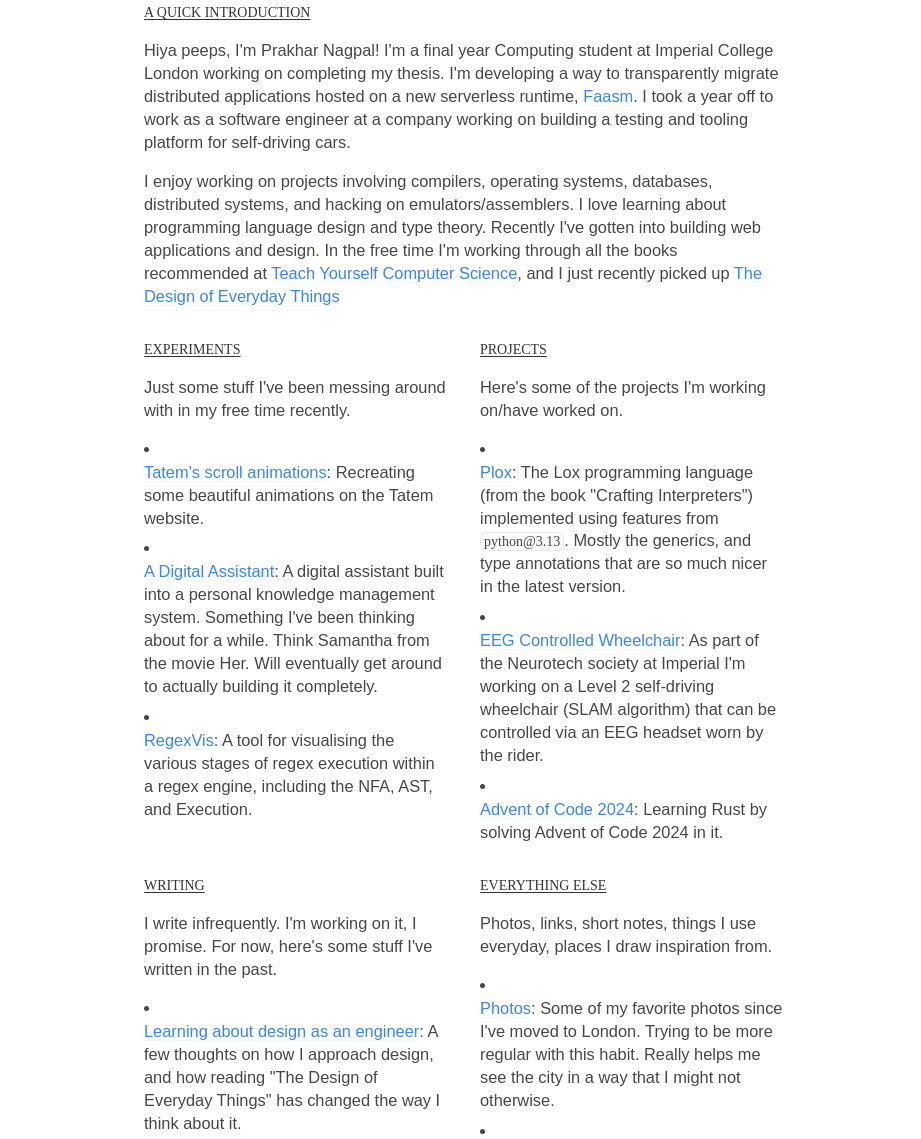
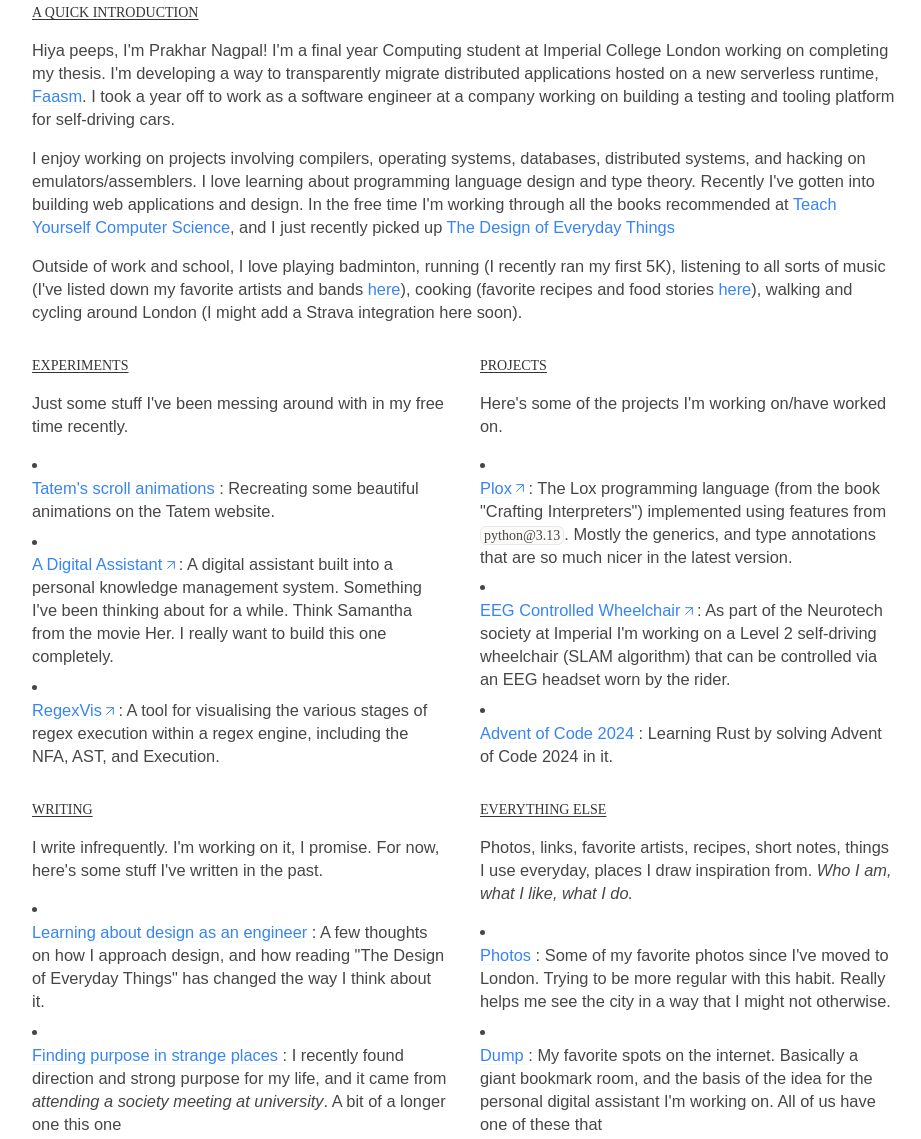
Before and after one commit to slightlybelowzen/prakharnagpal, an Astro site: page / in a window 1280 px wide. Shown: the part 77-1216 px from the top of the page, without its empty margins (176-1097 px from the left). Built offline with nearby package versions, Linux system fonts and the light colour scheme; Astro itself is replaced by a stand-in of ours.

Commit message:
somethign

```diff
--- a/src/data/homePageData.ts
+++ b/src/data/homePageData.ts
@@ -9,13 +9,13 @@
         title: "Tatem's scroll animations",
         description: `Recreating some beautiful animations on the Tatem website.`,
         link: "/experiments/tatem",
-        external: true,
+        external: false,
       },
       {
         title: "A Digital Assistant",
         description: `A digital assistant built into a personal knowledge management system.
                 Something I've been thinking about for a while. Think Samantha from the movie Her.
-                Will eventually get around to actually building it completely.`,
+                I really want to build this one completely.`,
         link: "https://noto.prakharnagpal.com",
         external: true,
       },
@@ -76,7 +76,8 @@
     ],
   },
   "everything else": {
-    description: `Photos, links, short notes, things I use everyday, places I draw inspiration from.`,
+    description: `Photos, links, favorite artists, recipes, short notes,
+    things I use everyday, places I draw inspiration from. <i>Who I am, what I like, what I do.</i>`,
     items: [
       {
         title: "Photos",
--- a/src/layouts/Layout.astro
+++ b/src/layouts/Layout.astro
@@ -14,7 +14,7 @@
 		<title>Prakhar Nagpal | Slightlybelowzen</title>
 	</head>
 	<body>
-		<main class="max-w-2xl mx-auto md:py-20 py-10 px-4 flex flex-col gap-4">
+		<main class="max-w-2xl xl:max-w-4xl mx-auto md:py-20 py-10 px-4 flex flex-col gap-4">
 			<slot />
 		</main>
 	</body>
--- a/src/pages/404.astro
+++ b/src/pages/404.astro
@@ -1,5 +1,6 @@
 ---
 const { pathname } = Astro.url;
+console.log(pathname);
 import Layout from "../layouts/Layout.astro";
 ---
 
--- a/src/pages/index.astro
+++ b/src/pages/index.astro
@@ -1,6 +1,7 @@
 ---
 import Layout from "../layouts/Layout.astro";
 import { homePageData } from "../data/homePageData";
+import ArrowUpRight from "../assets/icons/arrow-up-right.svg";
 ---
 
 <Layout>
@@ -24,6 +25,11 @@
         The Design of Everyday Things
       </a>
     </p>
+    <p>
+      Outside of work and school, I love playing badminton, running (I recently ran my first 5K), listening to all sorts of music
+      (I've listed down my favorite artists and bands <a href="/dump/music">here</a>), cooking
+      (favorite recipes and food stories <a href="/dump/food">here</a>), walking and cycling around London (I might add a Strava integration here soon).
+    </p>
   </section>
   <section class="mt-4 grid md:grid-cols-2 grid-cols-1 gap-8">
     {Object.entries(homePageData).map(([key, value]) => (
@@ -34,7 +40,7 @@
           {value.items.map((item) => (
             <li>
               <p>
-                <a href={item.link}>{item.title}</a>: <span set:html={item.description} />
+                <a href={item.link}>{item.title} {item.external && <ArrowUpRight class="inline w-4 h-4 -ml-1 mb-0.5" />}</a>: <span set:html={item.description} />
               </p>
             </li>
           ))}
```
Also changed, not shown: src/assets/icons/arrow-up-right.svg (added).
